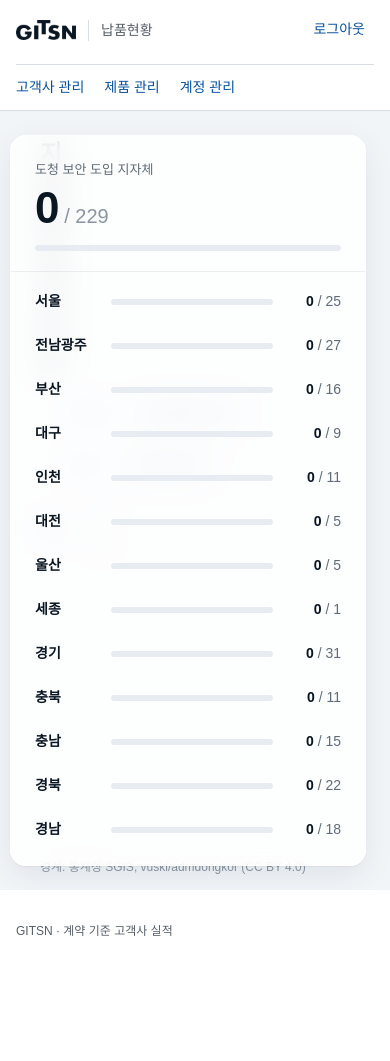
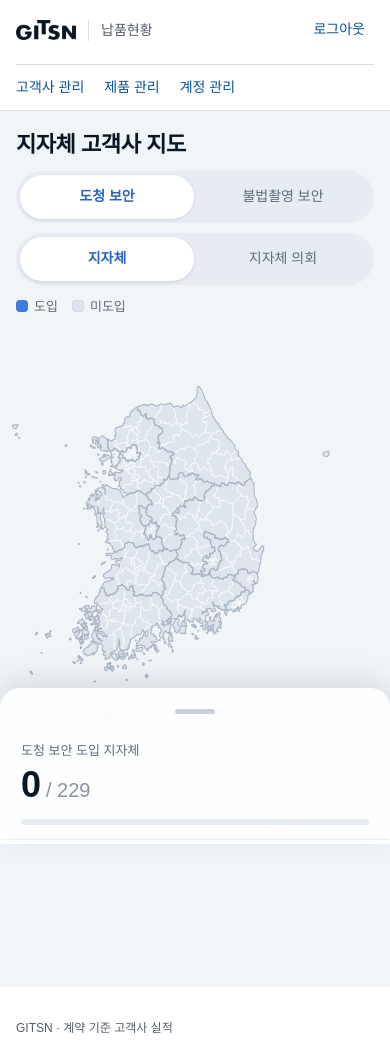
Before and after one commit to nogotheater/gitsn, a Django app: page /performance/map/ in a window 390 px wide. Before the commit the page ends 936 px from the top, so only its background shows below. Run offline with Django 5.2, Linux system fonts and the light colour scheme; a user stored in the database is signed in; tables that the repository leaves empty hold one stand-in row (values such as "Sample post"); parts of the project's set-up code (start-up, migrations or seed data) failed here and were passed over; some web fonts are replaced.

Commit message:
stage8: tablet and phone layout (bottom sheet, tap card)

```diff
--- a/static/delivery/region-map.css
+++ b/static/delivery/region-map.css
@@ -7,7 +7,7 @@
   --rmap-glass:rgba(255,255,255,.84); --rmap-glass-line:rgba(255,255,255,.9); --rmap-shadow:0 10px 30px rgba(18,38,68,.08),0 1px 2px rgba(18,38,68,.06);
   --rmap-track:#E7ECF2; --rmap-radius:16px;
 }
-.rmap{width:100vw;margin-left:calc(50% - 50vw);margin-top:-36px;background:var(--rmap-sea);color:var(--rmap-ink)}
+.rmap{width:calc(100vw - var(--rmap-sbw,0px));margin-left:calc(50% - 50vw + var(--rmap-sbw,0px) / 2);margin-top:-36px;background:var(--rmap-sea);color:var(--rmap-ink)}
 .rmap-stage{position:relative;height:calc(100vh - 65px);min-height:640px;overflow:hidden}
 .rmap-canvas{position:absolute;inset:0;padding:120px 404px 44px 40px;display:flex;align-items:center;justify-content:center}
 .rmap-canvas svg{display:block;width:100%;height:100%}
@@ -50,7 +50,6 @@
 
 .rmap-source{position:absolute;left:40px;bottom:14px;font-size:12px;color:var(--rmap-ink-3);z-index:1}
 @media (prefers-reduced-motion:reduce){.rmap-unit{transition:none}}
-@media(max-width:639px){.rmap{margin-top:-24px}}
 
 /* 7a: 시·도 확대와 목록 */
 .rmap-unit.is-dim,.rmap-unit.is-dim.is-in{fill:#EAEEF3;stroke:#F6F8FA}
@@ -105,3 +104,33 @@
 .rmap-fac{fill:#fff;stroke:var(--rmap-in);vector-effect:non-scaling-stroke;stroke-width:2.5;cursor:pointer}
 .rmap-fac.is-dim{opacity:.4}
 .rmap-missing .rmap-fac-dot{width:8px;height:8px}
+
+.rmap-sheet-handle{display:none}
+
+/* 8: 태블릿 세로·폰 — 지도 위, 패널은 아래 시트 */
+@media (max-width:900px){
+  .rmap{margin-top:-36px}
+  .rmap-stage{height:auto;min-height:0;overflow:visible;padding-bottom:168px;display:flex;flex-direction:column}
+  .rmap-bar{order:-1}
+  .rmap-bar{position:static;padding:20px 16px 8px;right:auto}
+  .rmap-heading h1{font-size:22px}
+  .rmap-switches{width:100%}
+  .rmap-switch{flex:1 1 100%}
+  .rmap-switch button{flex:1;min-height:44px;padding:0 12px}
+  .rmap-canvas{position:relative;inset:auto;height:62vh;min-height:320px;padding:8px 12px}
+  .rmap-source{position:static;padding:4px 16px 0}
+  .rmap-error{left:16px;right:16px;top:auto}
+  .rmap-panel{position:fixed;top:auto;left:0;right:0;bottom:0;width:auto;height:156px;border-radius:20px 20px 0 0;border-bottom:0;box-shadow:0 -8px 30px rgba(18,38,68,.12);transition:height .22s ease;z-index:10;padding-bottom:env(safe-area-inset-bottom)}
+  .rmap[data-sheet="open"] .rmap-panel{height:min(78vh,640px)}
+  .rmap-sheet-handle{display:flex;justify-content:center;align-items:center;width:100%;min-height:44px;padding:0;border:0;background:transparent;flex-shrink:0}
+  .rmap-sheet-handle span{width:40px;height:5px;border-radius:999px;background:#C9D2DC}
+  .rmap-panel-head{padding:0 12px}
+  .rmap-back{min-height:44px}
+  .rmap-summary{padding:8px 20px 14px}
+  .rmap-summary-value strong{font-size:36px}
+  .rmap-card{position:fixed;left:12px!important;right:12px;top:auto!important;bottom:12px;width:auto;max-height:62vh;z-index:20}
+  .rmap-card-close{width:44px;height:44px;top:4px;right:4px}
+  .rmap-tip{display:none}
+}
+@media (max-width:639px){.rmap{margin-top:-24px}.rmap-canvas{height:56vh}}
+@media (prefers-reduced-motion:reduce){.rmap-panel{transition:none}}
--- a/static/delivery/region-map.js
+++ b/static/delivery/region-map.js
@@ -18,6 +18,22 @@
   var card = root.querySelector('[data-rmap-card]');
   var legendFac = root.querySelector('[data-rmap-legend-fac]');
   var facLayer = null, centers = {};
+  var sheetToggle = root.querySelector('[data-rmap-sheet-toggle]');
+  var narrow = window.matchMedia('(max-width: 900px)');
+
+  /* 화면 너비를 꽉 채우되 세로 스크롤바만큼 가로 스크롤이 생기지 않게 한다 */
+  function fitWidth() { root.style.setProperty('--rmap-sbw', (window.innerWidth - document.documentElement.clientWidth) + 'px'); }
+  fitWidth();
+  window.addEventListener('resize', fitWidth);
+
+  /* 좁은 화면: 아래 시트 펼치기·접기 */
+  function setSheet(open) {
+    root.dataset.sheet = open ? 'open' : 'closed';
+    sheetToggle.setAttribute('aria-expanded', String(open));
+    sheetToggle.setAttribute('aria-label', open ? '목록 접기' : '목록 펼치기');
+  }
+  setSheet(false);
+  sheetToggle.addEventListener('click', function () { setSheet(root.dataset.sheet !== 'open'); });
   var reduceMotion = window.matchMedia && window.matchMedia('(prefers-reduced-motion: reduce)').matches;
   var geo = null, svg = null, viewBox = null, sidoBox = {}, detailLoaded = {}, anim = null;
 
@@ -268,7 +284,8 @@
     }
     card.hidden = false;
     card.dataset.unit = code;
-    place(card, x, y, card.offsetWidth, card.offsetHeight);
+    if (!narrow.matches) place(card, x, y, card.offsetWidth, card.offsetHeight);  // 좁은 화면은 아래에 고정
+    else setSheet(false);
     close.focus({ preventScroll: true });
   }
   function closeCard() { card.hidden = true; card.dataset.unit = ''; }
--- a/templates/portal/region_map.html
+++ b/templates/portal/region_map.html
@@ -26,6 +26,7 @@
     </header>
 
     <aside class="rmap-panel" data-rmap-panel aria-live="polite">
+      <button class="rmap-sheet-handle" type="button" data-rmap-sheet-toggle aria-expanded="false" aria-label="목록 펼치기"><span aria-hidden="true"></span></button>
       <div class="rmap-panel-head" data-rmap-panel-head></div>
       <div class="rmap-summary" data-rmap-summary></div>
       <div class="rmap-panel-body" data-rmap-panel-body></div>
```
Also changed, not shown: delivery/tests/test_region_map_browser.py (+40 -0 lines).
